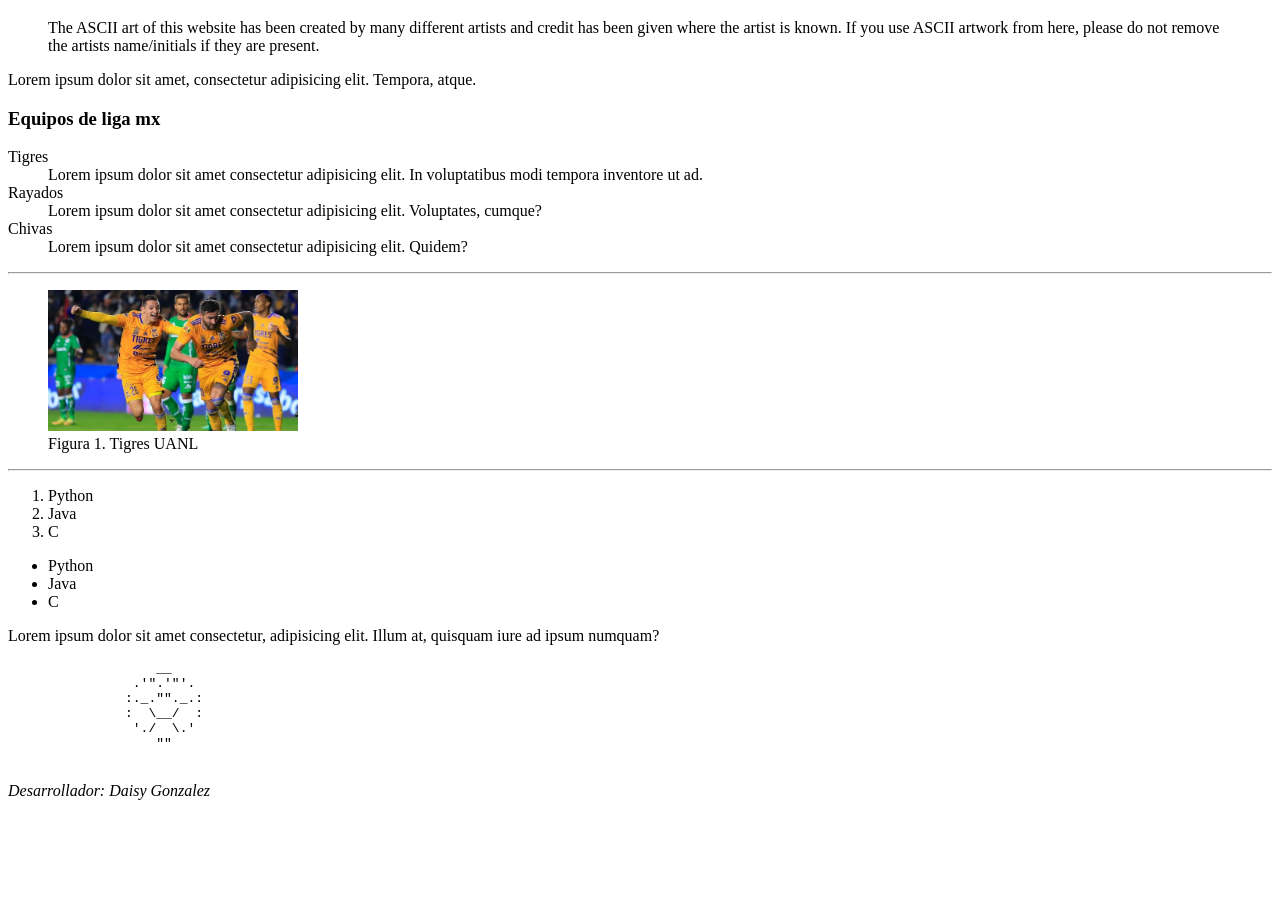
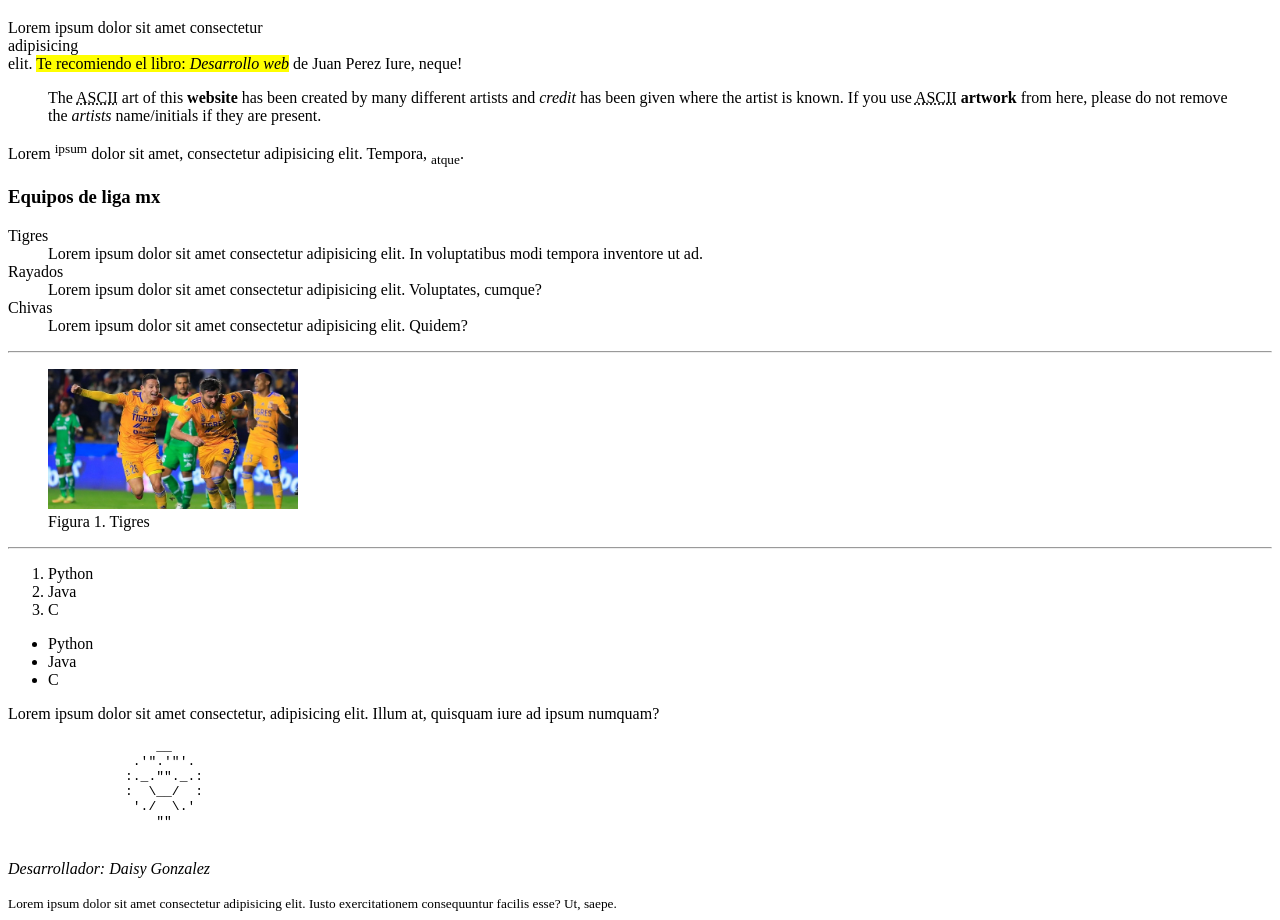
Before and after one commit to DaisyGzz/w529Febrero, a plain HTML site: page index.html in a window 1280 px wide. Shown: the part 61-981 px from the top of the page. Before the commit the page ends 877 px from the top, so only its background shows below. Drawn offline with Linux system fonts and the light colour scheme.

Commit message:
tags de texto

```diff
--- a/index.html
+++ b/index.html
@@ -17,12 +17,16 @@
     <!--Contenido-->
     <main>
         <article>
+            <p><span>Lorem</span> ipsum dolor sit amet consectetur <br>adipisicing</br> elit. <mark>Te recomiendo el libro: <cite>Desarrollo web</cite></mark> de Juan Perez Iure, neque!</p>
+
+            <!--Bloque para citas-->
             <blockquote cite="https://www.asciiart.eu/">
-            The ASCII art of this website has been created by many different artists and credit has been given where the artist is known. If you use ASCII artwork from here, please do not remove the artists name/initials if they are present.
+            The <abbr title="American Standard Code for Information Interchange">ASCII</abbr> art of this <b>website</b> has been created by many different artists and <i>credit</i> has been given where the artist is known. If you use <abbr title="American Standard Code for Information Interchange">ASCII</abbr> <strong>artwork</strong> from here, please do not remove the <em>artists </em>name/initials if they are present.
             </blockquote>
+
             <!--Contenedor generico-->
             <div>
-            <p>Lorem ipsum dolor sit amet, consectetur adipisicing elit. Tempora, atque.</p>
+            <p>Lorem <sup>ipsum</sup> dolor sit amet, consectetur adipisicing elit. Tempora, <sub>atque</sub>.</p>
             </div>
             <!--Lista de definiciones-->
             <h3>Equipos de liga mx</h3>
@@ -37,8 +41,8 @@
             <hr>
             <!--Figura-->
             <figure>
-            <img width="250" src="tigres.jpg" alt="Tigres UANL 2022">
-            <figcaption>Figura 1. Tigres UANL</figcaption>
+            <img width="250" src="tigres.jpg" alt="Tigres 2022">
+            <figcaption>Figura 1. Tigres</figcaption>
             </figure>
             <hr>
             <!--Lista Ordenada-->
@@ -73,8 +77,13 @@
     <!---Pie-->
     <footer>
         <address>
-            <p>Desarrollador: Daisy Gonzalez</p>
+            <time>
+                <p>Desarrollador: Daisy Gonzalez</p>
+            </time>
         </address>
+        <small>
+            Lorem ipsum dolor sit amet consectetur adipisicing elit. Iusto exercitationem consequuntur facilis esse? Ut, saepe.
+        </small>
     </footer>
 </body>
 </html>
```
